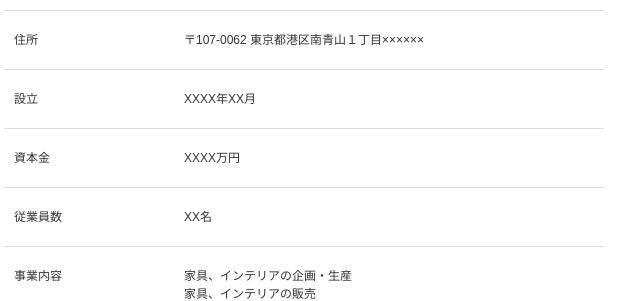
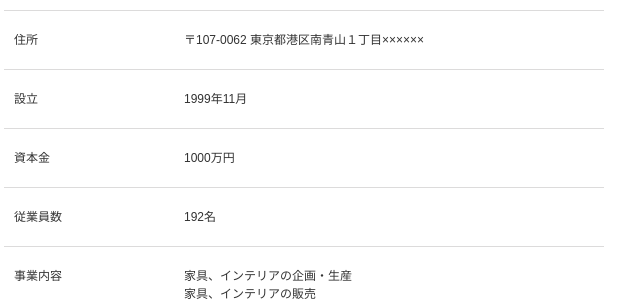
Before and after one commit to Rika-Nakamura/furniture-site, a plain HTML site: page company.html in a window 1280 px wide. Shown: the part 219-520 px from the top of the page, 36-676 px from the left. Drawn offline with nearby package versions, Linux system fonts and the light colour scheme.

Commit message:
change code details

```diff
--- a/company.html
+++ b/company.html
@@ -45,13 +45,13 @@
                     <dd>〒107-0062 東京都港区南青山１丁目××××××</dd>
                     </dt>
                     <dt>設立
-                    <dd>XXXX年XX月</dd>
+                    <dd>1999年11月</dd>
                     </dt>
                     <dt>資本金
-                    <dd>XXXX万円</dd>
+                    <dd>1000万円</dd>
                     </dt>
                     <dt>従業員数
-                    <dd>XX名</dd>
+                    <dd>192名</dd>
                     </dt>
                     <dt>事業内容
                     <dd>家具、インテリアの企画・生産<br>家具、インテリアの販売<br>店舗の企画・デザイン・設計</dd>
```
